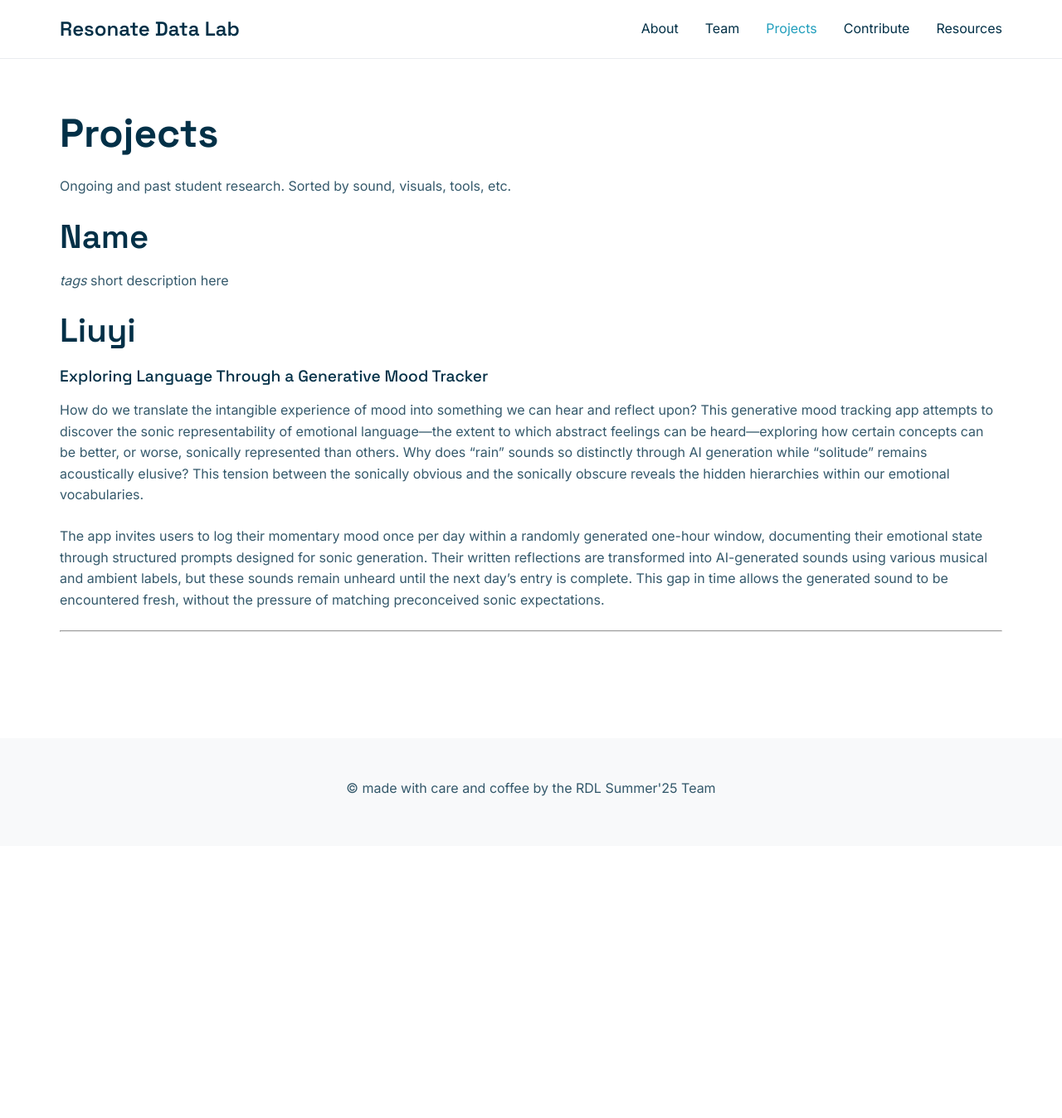
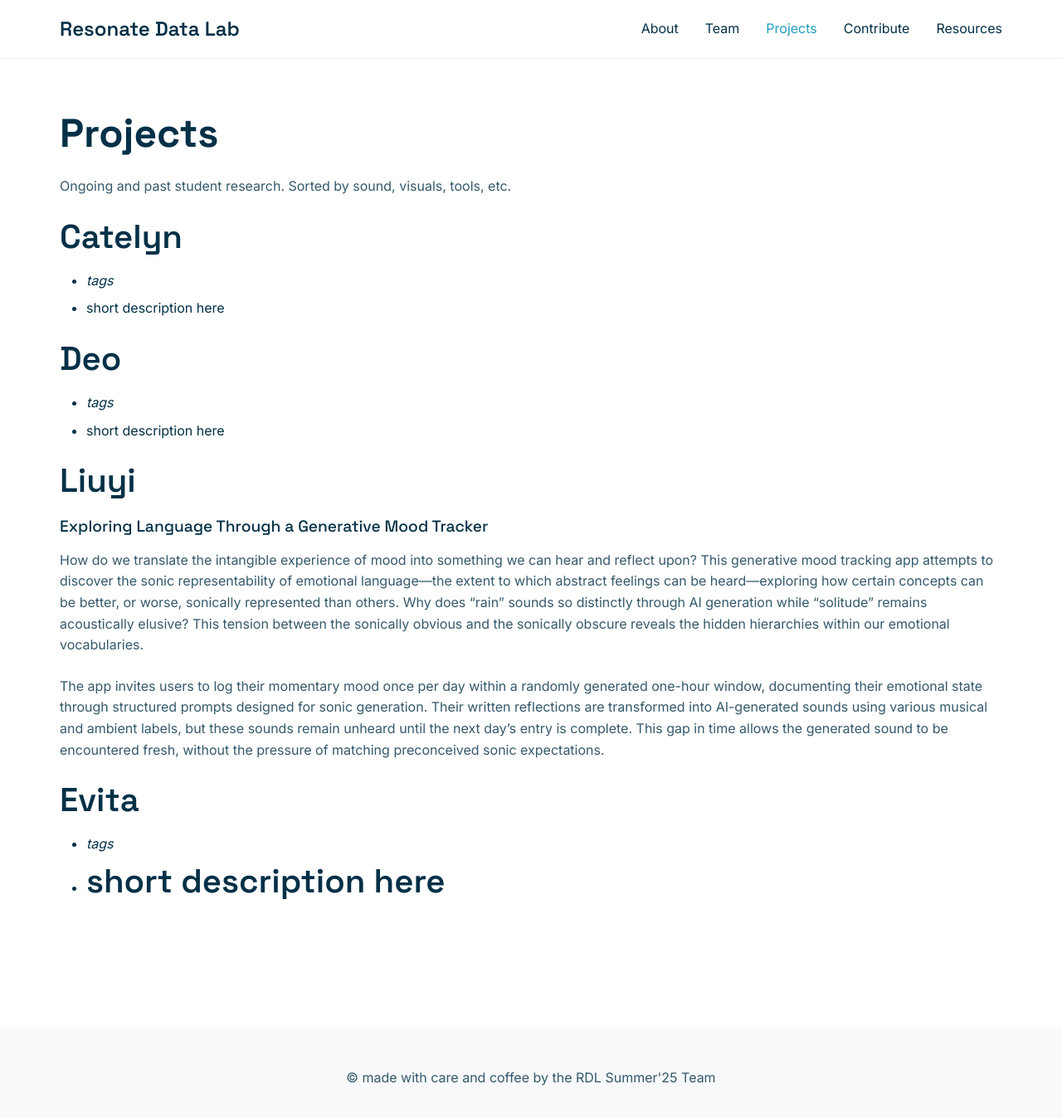
Before and after one commit to a421loop/Resonate-Data-Lab-Website-STRUCTURE, a Jekyll site: the page built from Projects/index.md, in a window 1280 px wide and 1368 px high. Shown: the top 1348 px of the window at 83% size. Built offline with Jekyll 4.4.1, drawn with Linux system fonts in a browser that asks for light colours.

Commit message:
Update index.md

```diff
--- a/Projects/index.md
+++ b/Projects/index.md
@@ -7,9 +7,13 @@ title: Summer Team Projects
 
 Ongoing and past student research. Sorted by sound, visuals, tools, etc.
 
-## Name
-*tags*
-short description here
+## Catelyn
+- *tags*
+- short description here
+
+## Deo
+- *tags*
+- short description here
 
 ## Liuyi
 #### Exploring Language Through a Generative Mood Tracker
@@ -18,4 +22,7 @@ How do we translate the intangible experience of mood into something we can hear
 
 The app invites users to log their momentary mood once per day within a randomly generated one-hour window, documenting their emotional state through structured prompts designed for sonic generation. Their written reflections are transformed into AI-generated sounds using various musical and ambient labels, but these sounds remain unheard until the next day's entry is complete. This gap in time allows the generated sound to be encountered fresh, without the pressure of matching preconceived sonic expectations.
 
+## Evita
+- *tags*
+- short description here
 ---
```
